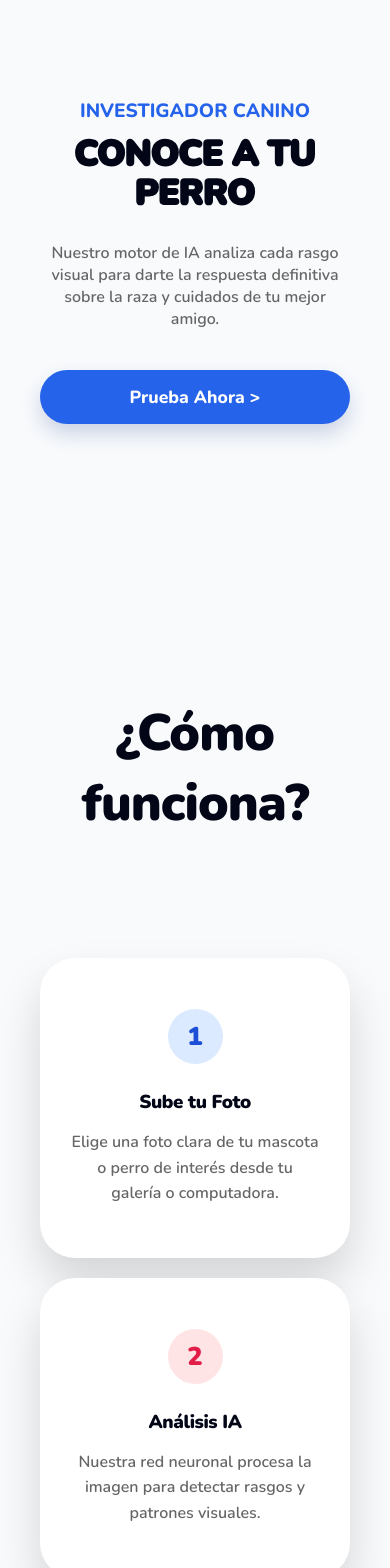
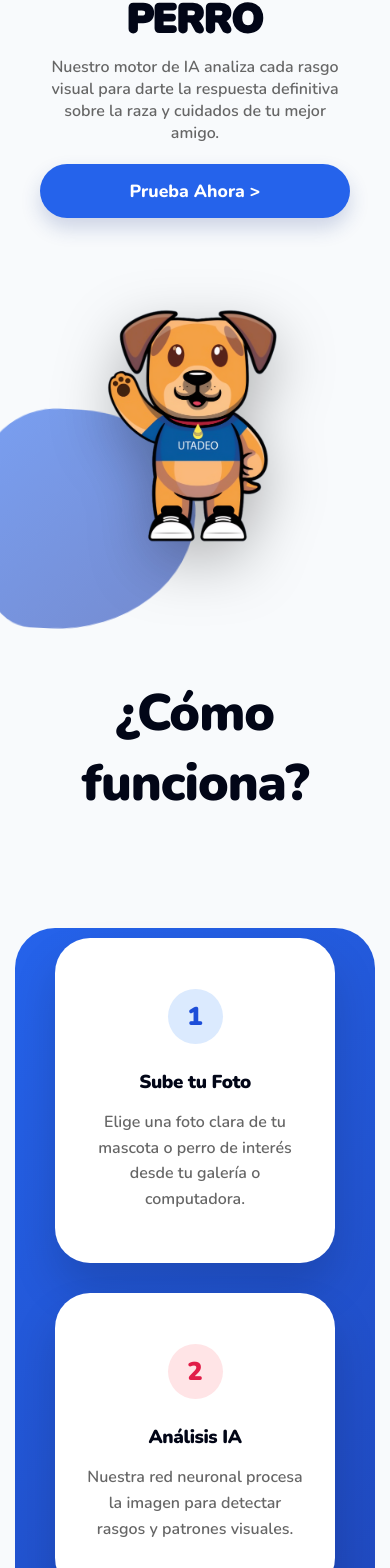
Before and after one commit to andriusfrl/Treats, a React (Vite) app: page / in a window 390 px wide. Shown: the part 206-1774 px from the top of the page. Built offline with nearby package versions, Linux system fonts and the light colour scheme; no server answers.

Commit message:
Restauracion visual y centrado pro

```diff
--- a/src/index.css
+++ b/src/index.css
@@ -301,13 +301,18 @@ h1, h2, h3 {
   .nav-group { gap: 20px; }
   .nav-links { display: none; } /* Ocultamos links en tablet/móvil para evitar amontonamiento */
 
-  .hero { grid-template-columns: 1fr; text-align: center; padding-top: 120px; }
-  .hero-content { padding-right: 0; margin-bottom: 30px; }
+  .hero { grid-template-columns: 1fr; text-align: center; padding-top: 100px; padding-bottom: 40px; }
+  .hero-content { padding-right: 0; margin-bottom: 20px; order: 1; }
   .hero-title { font-size: 3rem; }
-  .hero-visual { display: none; } /* Eliminamos la figura en pantallas medianas y pequeñas */
+  .hero-visual {
+    display: flex; justify-content: center; align-items: center;
+    order: 2; height: 300px; margin: 20px 0; overflow: visible;
+  }
+  .bg-blob-main { width: 280px; height: 280px; top: 50%; right: 50%; transform: translate(50%, -50%); opacity: 0.6; }
+  .hero-dog-img { width: 220px; transform: none; }
 
-  .steps-grid { grid-template-columns: 1fr; gap: 20px; }
-  .blue-bg-block { display: none; }
+  .steps-grid { grid-template-columns: 1fr; gap: 30px; }
+  .blue-bg-block { display: block; top: 50px; bottom: -20px; left: -20px; right: -20px; border-radius: 40px; }
 
   .classifier-heading { font-size: 2.2rem; text-align: center; width: 100%; }
   .classifier-box { padding: 40px 20px; border-radius: 30px; }
@@ -317,15 +322,21 @@ h1, h2, h3 {
 }
 
 @media (max-width: 640px) {
-  .hero-title { font-size: 2.2rem; line-height: 1.1; }
-  .hero-description { font-size: 1rem; padding: 0; }
-  .btn-accent { width: 100%; padding: 15px; }
+  .hero-title { font-size: 2.5rem; line-height: 1.1; margin-bottom: 15px; }
+  .hero-description { font-size: 1rem; padding: 0 10px; margin-bottom: 20px; }
+  .hero-visual { height: 250px; }
+  .bg-blob-main { width: 220px; height: 220px; }
+  .hero-dog-img { width: 180px; }
 
-  .news-main-title { font-size: 2.2rem; text-align: center; }
-  .news-header { justify-content: center; }
-  .news-accent-bar { display: none; }
+  .btn-accent { width: 100%; padding: 15px; order: 3; }
 
-  .cabito-footer-img { width: 60%; display: block; margin: 0 auto; }
+  .steps-wrapper { padding: 40px 15px; }
+  .blue-bg-block { left: 0; right: 0; }
+
+  .news-main-title { font-size: 2.2rem; text-align: center; width: 100%; margin: 0 auto; }
+  .news-header { justify-content: center; text-align: center; flex-direction: column; gap: 10px; }
+
+  .cabito-footer-img { width: 50%; display: block; margin: 0 auto; }
 }
 
 /* Define las animaciones de rotación para los elementos de carga */
```
